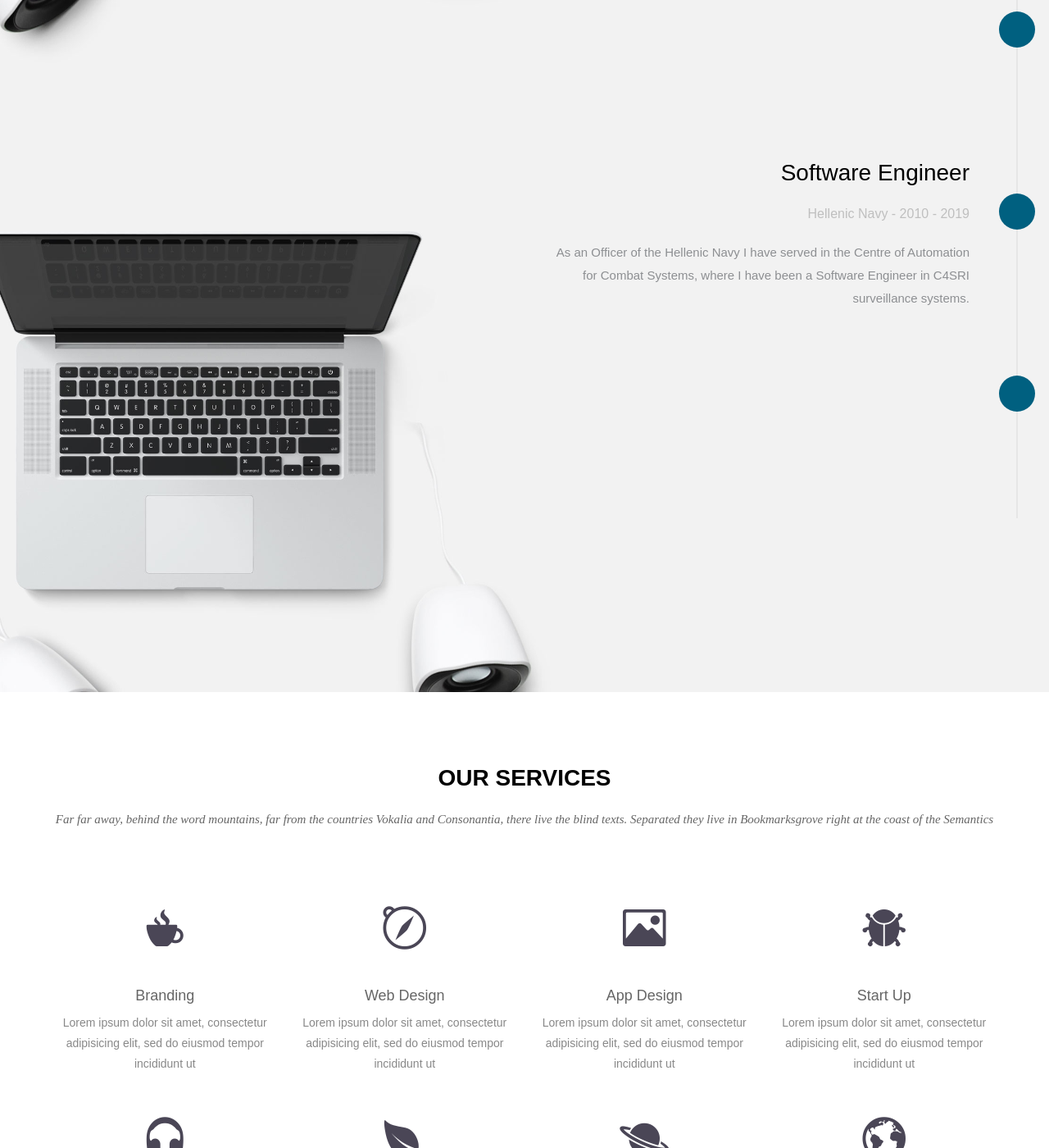
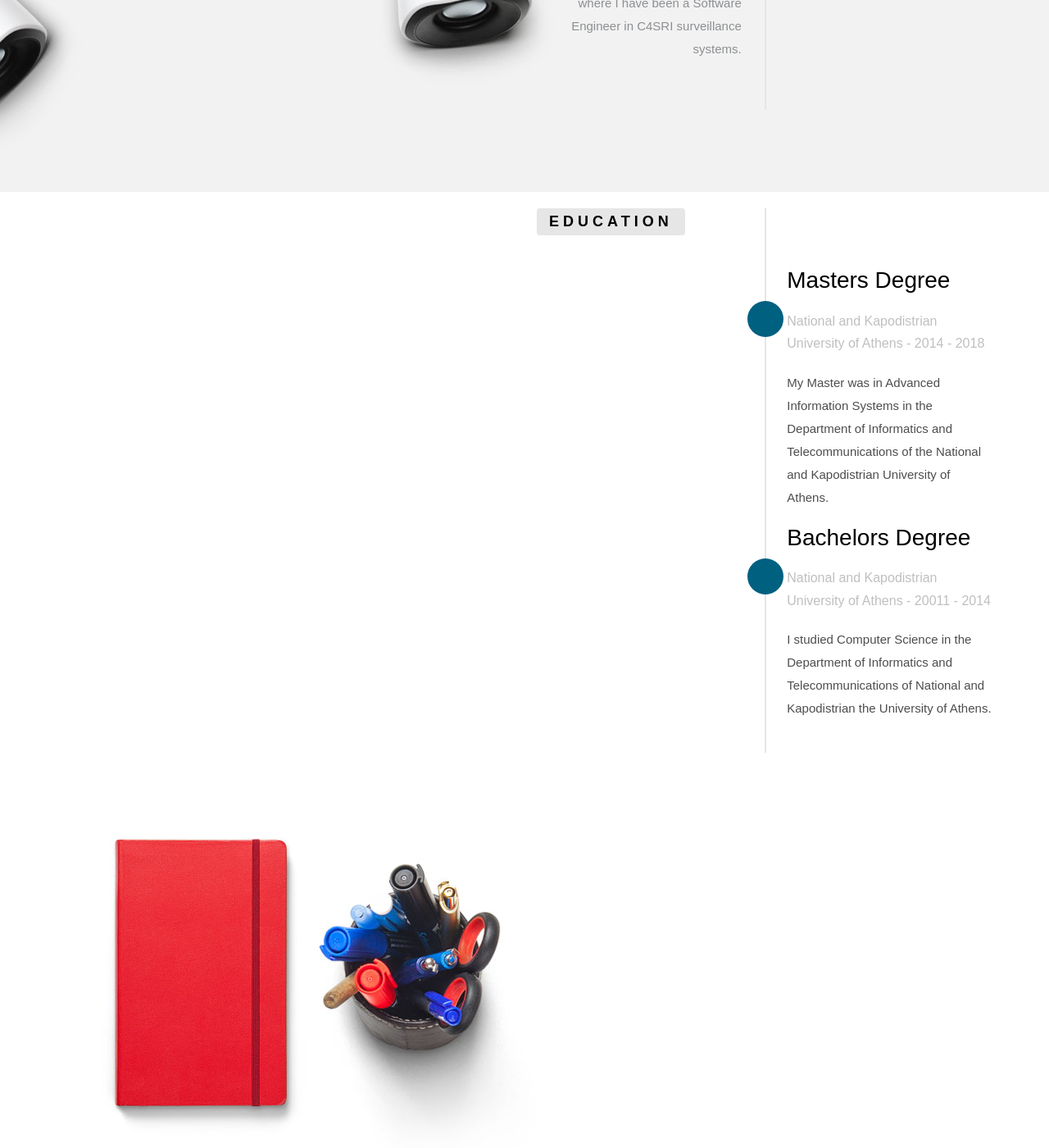
Before and after one commit to kgiann78/kgiann78.github.io, a Jekyll site: the page built from index.html, in a window 1280 px wide and 1400 px high, scrolled down 2363 px. Shown: the whole window at 82% size. Built offline with Jekyll 4.4.1, drawn with Linux system fonts in a browser that asks for light colours; nearby versions of some CDN libraries; some web fonts are replaced; some of the changed text lies outside the part shown.

Commit message:
Update index page

```diff
--- a/index.html
+++ b/index.html
@@ -52,11 +52,6 @@ permalink: /
                     Analytics (KRR&A) team</a>, that belongs to the MADgik group.</p>
                 </div>
             </div><!-- .col-md-7 close -->
-            <!--<div class="col-md-5 col-sm-12">-->
-                <!--<div class="block">-->
-                    <!--<img src="img/wrapper-img.png" alt="Img">-->
-                <!--</div>-->
-            <!--</div>&lt;!&ndash; .col-md-5 close &ndash;&gt;-->
         </div>
     </div>
 </section>
@@ -65,26 +60,15 @@ permalink: /
     <div class="container">
         <div class="row">
             <div class="col-md-6 col-md-offset-6">
-                <div id="fh5co-resume" class="fh5co-bg-color">
-                    <div class="container">
-                        <div class="row animate-box">
-                            <div class="col-md-8 col-md-offset-2 text-center fh5co-heading">
                 <h2>My Resume</h2>
-                            </div>
-                        </div>
-                        <div class="row">
-                            <div class="col-md-12 col-md-offset-0">
+
                 <ul class="timeline">
                     <li class="timeline-heading timeline-unverted animate-box">
                         <div>
                             <h3>Work Experience</h3>
                         </div>
                     </li>
-                                    <li class="timeline-inverted timeline-heading animate-box">
-                                        <div>
-                                            <h3>Education</h3>
-                                        </div>
-                                    </li>
+
                     <li class="animate-box timeline-unverted">
                         <div class="timeline-badge"><i class="icon-suitcase"></i></div>
                         <div class="timeline-panel">
@@ -93,20 +77,10 @@ permalink: /
                                 <span class="company">National and Kapodistrian University of Athens - 2014 - Current</span>
                             </div>
                             <div class="timeline-body">
-                                                <p>In parallel with my Master Studies I started working as a research assistant,
-                                                    specializing in web services and querying techniques over big geospatial data.</p>
-                                            </div>
-                                        </div>
-                                    </li>
-                                    <li class="timeline-inverted animate-box">
-                                        <div class="timeline-badge"><i class="icon-graduation-cap"></i></div>
-                                        <div class="timeline-panel">
-                                            <div class="timeline-heading">
-                                                <h3 class="timeline-title">Masters Degree</h3>
-                                                <span class="company">National and Kapodistrian University of Athens - 2014 - 2018</span>
-                                            </div>
-                                            <div class="timeline-body">
-                                                <p>My Master was in Advanced Information Systems in the Department of Informatics and Telecommunications of the National and Kapodistrian University of Athens.</p>
+                                <p>In parallel with my Master Studies I started working as a research
+                                    assistant,
+                                    specializing in web services and querying techniques over big
+                                    geospatial data.</p>
                             </div>
                         </div>
                     </li>
@@ -118,28 +92,13 @@ permalink: /
                                 <span class="company">Hellenic Navy - 2010 - 2019</span>
                             </div>
                             <div class="timeline-body">
-                                                <p>As an Officer of the Hellenic Navy I have served in the Centre of Automation for Combat Systems, where I have been a Software Engineer in C4SRI surveillance systems.</p>
+                                <p>As an Officer of the Hellenic Navy I have served in the Centre of
+                                    Automation for Combat Systems, where I have been a Software Engineer
+                                    in C4SRI surveillance systems.</p>
                             </div>
                         </div>
                     </li>
-                                    <li class="animate-box timeline-inverted">
-                                        <div class="timeline-badge"><i class="icon-graduation-cap"></i></div>
-                                        <div class="timeline-panel">
-                                            <div class="timeline-heading">
-                                                <h3 class="timeline-title">Bachelors Degree</h3>
-                                                <span class="company">National and Kapodistrian University of Athens - 20011 - 2014</span>
-                                            </div>
-                                            <div class="timeline-body">
-                                                <p>I studied Computer Science in the Department of Informatics and Telecommunications of National and Kapodistrian the University of Athens.</p>
-                                            </div>
-                                        </div>
-                                    </li>
-
                 </ul>
-                            </div>
-                        </div>
-                    </div>
-                </div>
 
 
                 <!--<h2>WE BELIEVE IN GREAT IDEAS</h2>-->
@@ -156,6 +115,54 @@ permalink: /
             </div>
         </div>
     </div>
+</section>
+<section>
+    <div class="container">
+        <div class="row">
+            <div class="col-md-6 col-md-offset-6">
+                <ul class="timeline">
+                    <li class="timeline-inverted timeline-heading animate-box">
+                        <div>
+                            <h3>Education</h3>
+                        </div>
+                    </li>
+                    <li class="timeline-inverted animate-box">
+                        <div class="timeline-badge"><i class="icon-graduation-cap"></i></div>
+                        <div class="timeline-panel">
+                            <div class="timeline-heading">
+                                <h3 class="timeline-title">Masters Degree</h3>
+                                <span class="company">National and Kapodistrian University of Athens - 2014 - 2018</span>
+                            </div>
+                            <div class="timeline-body">
+                                <p>My Master was in Advanced Information Systems in the Department of
+                                    Informatics and Telecommunications of the National and Kapodistrian
+                                    University of Athens.</p>
+                            </div>
+                        </div>
+                    </li>
+                    <li class="animate-box timeline-inverted">
+                        <div class="timeline-badge"><i class="icon-graduation-cap"></i></div>
+                        <div class="timeline-panel">
+                            <div class="timeline-heading">
+                                <h3 class="timeline-title">Bachelors Degree</h3>
+                                <span class="company">National and Kapodistrian University of Athens - 20011 - 2014</span>
+                            </div>
+                            <div class="timeline-body">
+                                <p>I studied Computer Science in the Department of Informatics and
+                                    Telecommunications of National and Kapodistrian the University of
+                                    Athens.</p>
+                            </div>
+                        </div>
+                    </li>
+                </ul>
+            </div>
+            <div class="col-md-5 col-sm-12">
+                <div class="block">
+                    <img src="img/wrapper-img.png" alt="Img">
+                </div>
+            </div>
+        </div>
+    </div><!-- .col-md-5 close -->
 </section>
 
 <!-- Service Start -->
```
Lines whose indentation alone changed are shown as unchanged.
